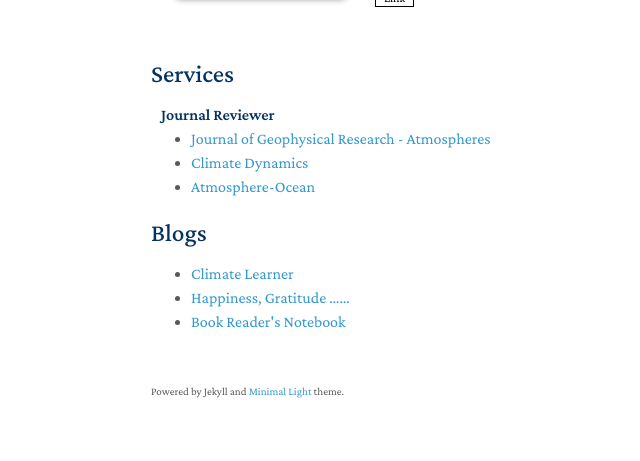
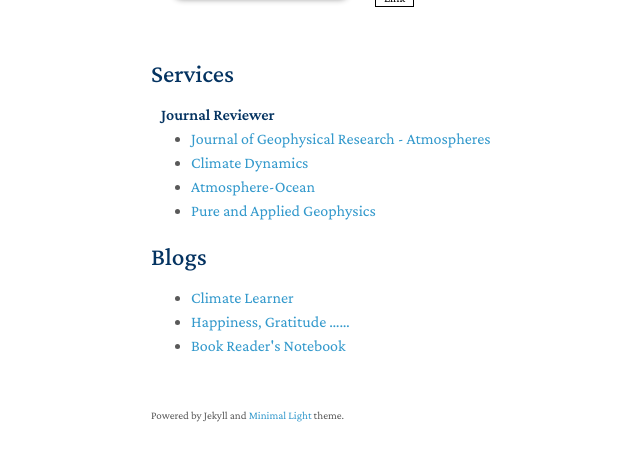
Before and after one commit to diptiSH/diptiSH.github.io, a Jekyll site: the page built from index.md, in a window 1280 px wide and 1277 px high, cut to the strip 781-1242 px from the top of the window. Shown: the whole strip, without its empty margins (319-959 px from the left). Built offline with Jekyll 4.4.1, drawn with Linux system fonts in a browser that asks for light colours; nearby versions of some CDN libraries; a style sheet for code colours, icons or effects is not loaded; our own code applies the rules of GitHub Pages for plain Markdown files.

Commit message:
Update services.md

```diff
--- a/_includes/services.md
+++ b/_includes/services.md
@@ -6,4 +6,5 @@
   <li><a href="https://agupubs.onlinelibrary.wiley.com/journal/21698996">Journal of Geophysical Research - Atmospheres</a></li>
   <li><a href="https://link.springer.com/journal/382">Climate Dynamics</a></li>
   <li><a href="https://www.tandfonline.com/journals/tato20">Atmosphere-Ocean</a></li>
+   <li><a href="https://link.springer.com/journal/24">Pure and Applied Geophysics</a></li>
 </ul>
```
